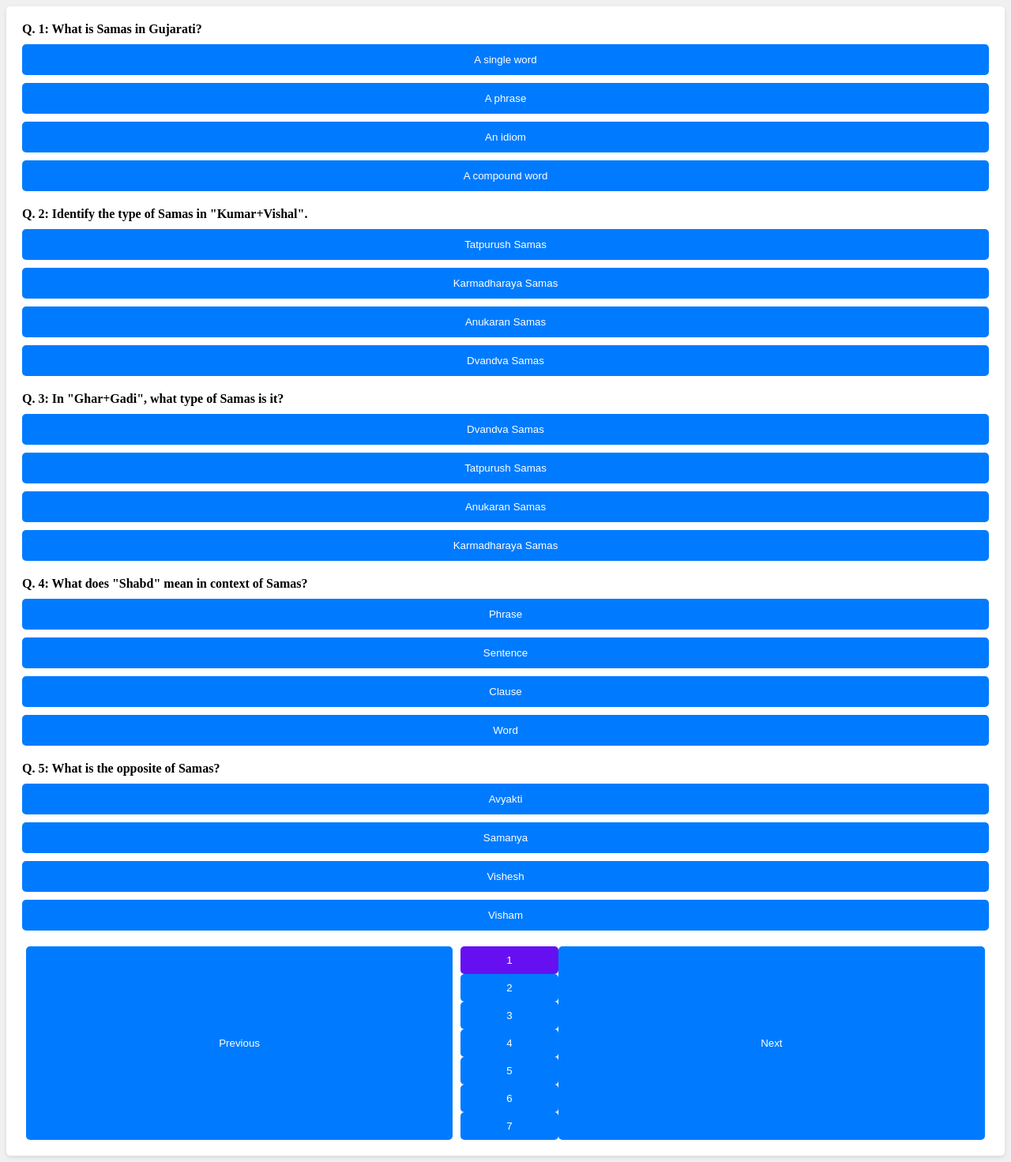
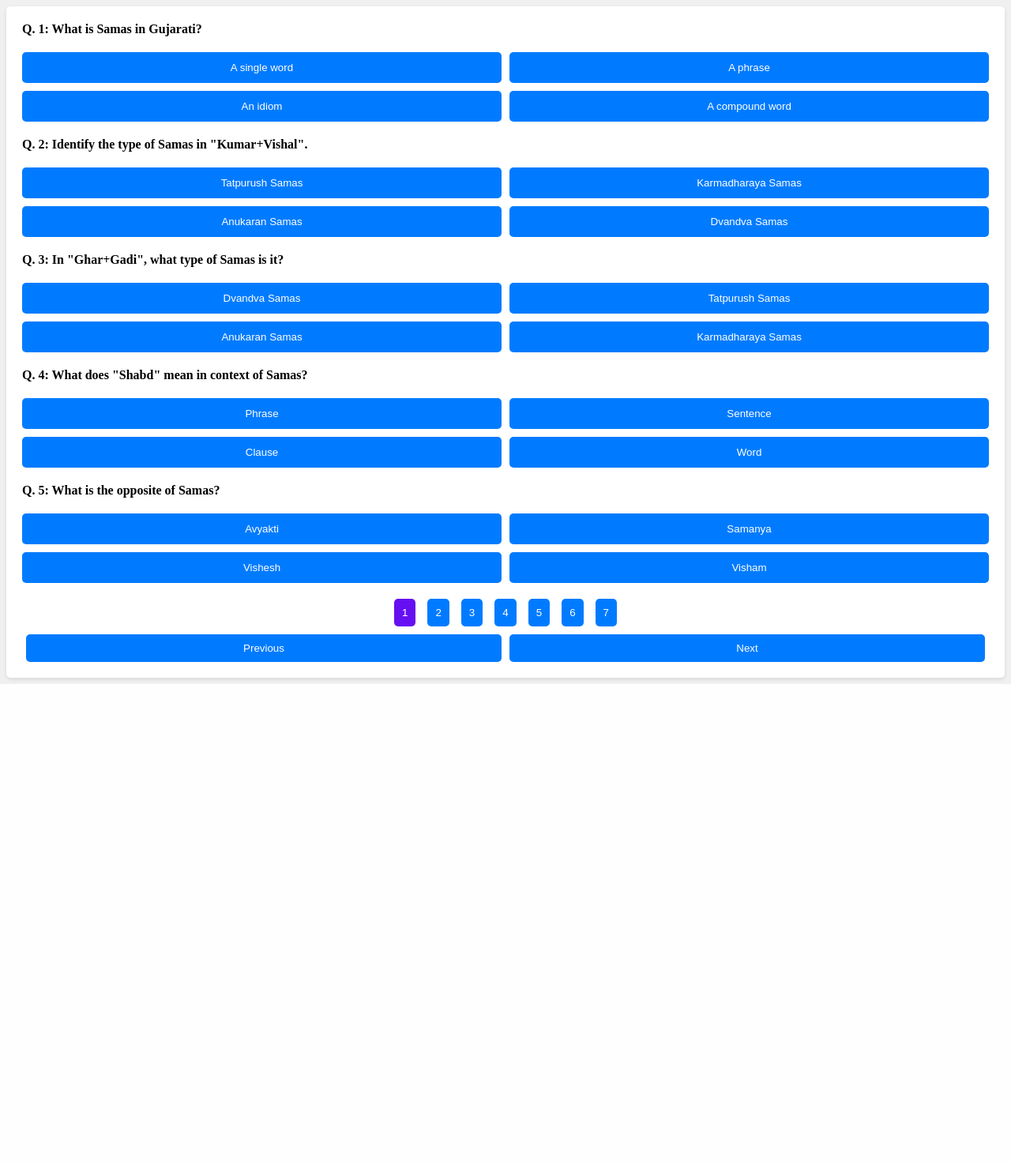
Before and after one commit to chetanmachhi/educational-website, a Flask app: page /quiz in a window 1280 px wide. Shown: the whole page at 79% size. After the commit the page ends 866 px from the top, so only its background shows below. Run offline with Flask 3, Linux system fonts and the light colour scheme; data comes from the database, SQL or seed files in the repository.

Commit message:
refined the look of quiz page to be more appealing 2 option a row and nav

```diff
--- a/static/style.css
+++ b/static/style.css
@@ -11,9 +11,18 @@ body {
 
 .question {
     display: flex;
-    flex-direction: column;
+    flex-wrap: wrap;
     gap: 10px;
     margin-bottom: 20px;
+}
+
+.question-text {
+    flex-basis: 100%; /* Ensures the question text takes up the full row */
+    margin-bottom: 10px; /* Adds space between the question and the options */
+}
+
+.question button {
+    flex: 1 1 calc(50% - 10px); /* Two buttons per row, adjusts based on screen size */
 }
 
 button {
@@ -47,8 +56,26 @@ button:hover {
 
 .pagination {
     display: flex;
-    justify-content: center;
+    flex-direction: column; /* Stack nav buttons below page buttons */
+    align-items: center; /* Center align items */
     margin-top: 20px;
+}
+
+#page-numbers {
+    display: flex; /* Align page number buttons in a row */
+    gap: 5px; /* Space between buttons */
+}
+
+.nav-buttons {
+    display: flex; /* Align next/previous buttons horizontally */
+    justify-content: space-between; /* Space between the buttons */
+    width: 100%; /* Ensure it spans the full width of the pagination container */
+    margin-top: 10px; /* Space between page buttons and navigation buttons */
+}
+
+.nav-buttons button {
+    flex: 1; /* Equal space for each button */
+    margin: 0 10px; /* Margin for spacing between buttons */
 }
 
 .pagination button { /* Changed from .page-button to button */
--- a/templates/quiz.html
+++ b/templates/quiz.html
@@ -12,7 +12,7 @@
         <div id="questions">
             {% for question in questions %}
                 <div class="question">
-                    <strong>Q. {{ loop.index + (current_page - 1) * 5 }}: {{ question.question }}</strong>
+                    <strong class="question-text">Q. {{ loop.index + (current_page - 1) * 5 }}: {{ question.question }}</strong>
                     <button onclick="submitAnswer({{ question.id }}, '{{ question.option1 }}', this)">{{ question.option1 }}</button>
                     <button onclick="submitAnswer({{ question.id }}, '{{ question.option2 }}', this)">{{ question.option2 }}</button>
                     <button onclick="submitAnswer({{ question.id }}, '{{ question.option3 }}', this)">{{ question.option3 }}</button>
@@ -23,15 +23,16 @@
 
         <!-- Pagination controls -->
         <div id="pagination" class="pagination">
-            <button onclick="location.href='/quiz?page={{ current_page - 1 }}'" {% if current_page <= 1 %}disabled{% endif %}>Previous</button>
             <span id="page-numbers">
                 {% for page in range(1, (total_questions // 5) + 2) %}
                     <button onclick="location.href='/quiz?page={{ page }}'" {% if page == current_page %}class="current"{% endif %}>{{ page }}</button>
                 {% endfor %}
             </span>
-            <button onclick="location.href='/quiz?page={{ current_page + 1 }}'" {% if current_page >= (total_questions // 5) + 1 %}disabled{% endif %}>Next</button>
+            <div class="nav-buttons">
+                <button onclick="location.href='/quiz?page={{ current_page - 1 }}'" {% if current_page <= 1 %}disabled{% endif %}>Previous</button>
+                <button onclick="location.href='/quiz?page={{ current_page + 1 }}'" {% if current_page >= (total_questions // 5) + 1 %}disabled{% endif %}>Next</button>
+            </div>
         </div>
-    </div>
 
     <script>
         function submitAnswer(questionId, selectedAnswer, button) {
```
